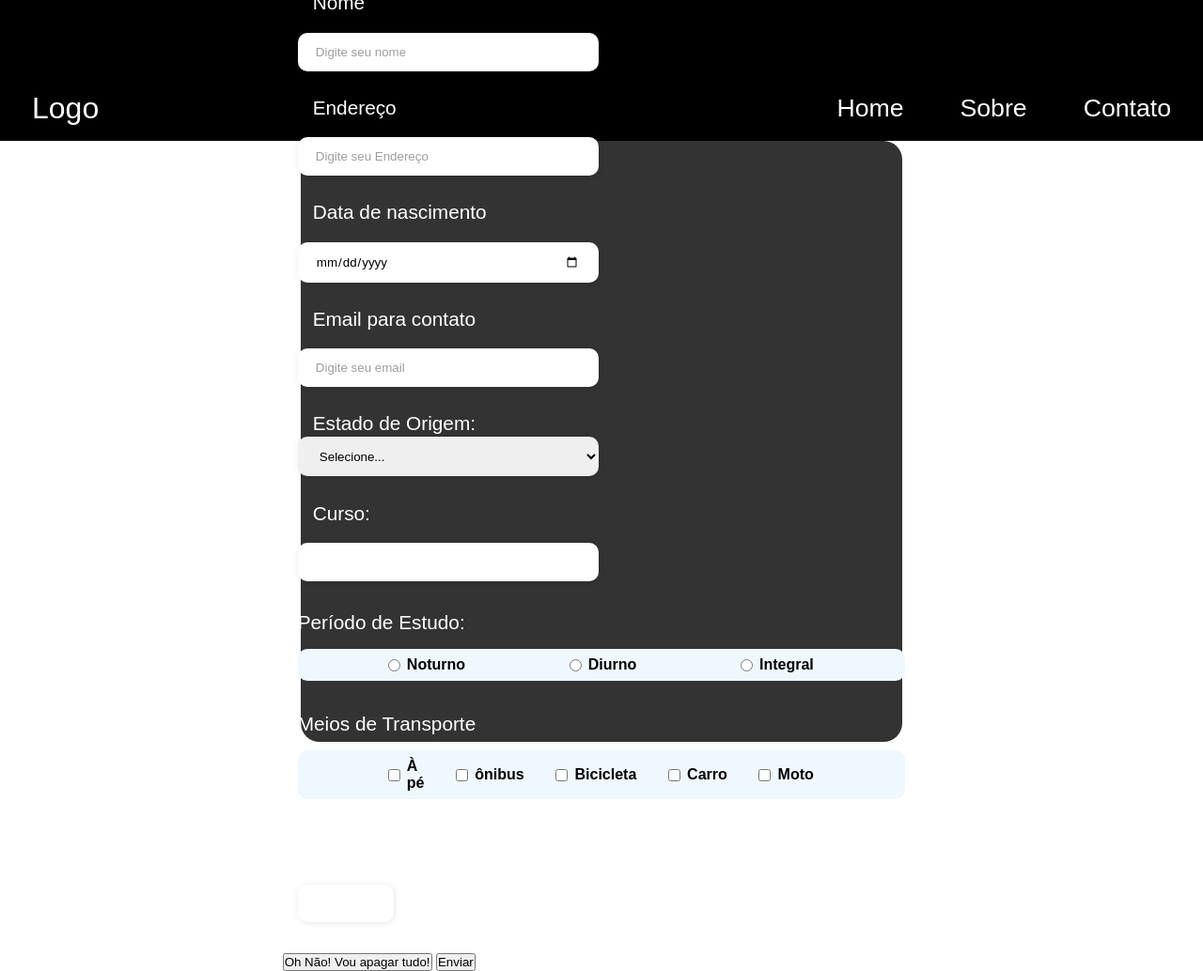
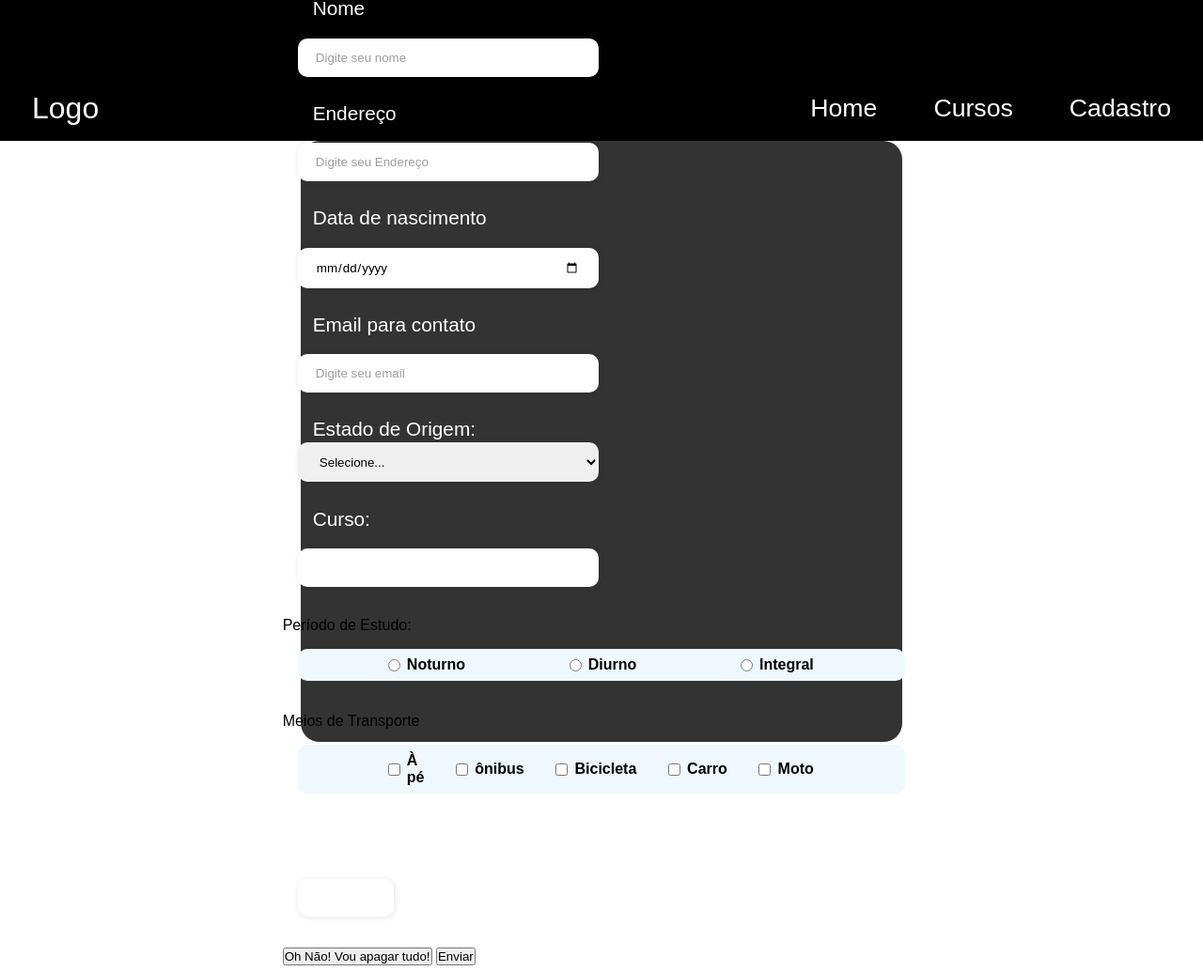
Before and after one commit to SeleneAne/suficiencia_DW10_kawane, a plain HTML site: page index.html in a window 1280 px wide. Shown: the whole page at 94% size. Drawn offline with Linux system fonts and the light colour scheme; files that its build step writes are made by us from their sources; a script that the page names is missing; a web font is replaced by a local one.

Commit message:
Update index.html

```diff
--- a/index.html
+++ b/index.html
@@ -1,10 +1,12 @@
+
+
 <!DOCTYPE html>
 <html lang="pt-br">
 
 <head>
   <meta charset="UTF-8">
   <meta name="viewport" content="width=device-width, initial-scale=1.0">
-  <link rel="stylesheet" href="style.css">
+  <link rel="stylesheet" href="css/style.css">
   <link rel="stylesheet" href="https://cdnjs.cloudflare.com/ajax/libs/font-awesome/6.5.1/css/all.min.css" integrity="sha512-DTOQO9RWCH3ppGqcWaEA1BIZOC6xxalwEsw9c2QQeAIftl+Vegovlnee1c9QX4TctnWMn13TZye+giMm8e2LwA==" crossorigin="anonymous" referrerpolicy="no-referrer" />
   <title>Navbar responsiva</title>
 </head>
@@ -17,9 +19,9 @@
         <nav class="navbar">
           <a href="/" class="logo">Logo</a>
           <ul class="nav-menu">
-            <li class="nav-item"><a hre="#" class="nav-link">Home</a></li>
-            <li class="nav-item"><a href="#" class="nav-link">Sobre</a></li>
-            <li class="nav-item"><a href="#" class="nav-link">Contato</a></li>
+            <li class="nav-item"><a href="https://www.utfpr.edu.br/" target="_blank" rel="external" class="nav-link">Home</a></li>
+            <li class="nav-item"><a href="cursos.html" class="nav-link">Cursos</a></li>
+            <li class="nav-item"><a href="index.html" class="nav-link">Cadastro</a></li>
           </ul>
           <div class="hamburgue" onclick="handleMenu()">
             <div class="logo-2"><i class="fa-solid fa-bars" style="color:rgb(255, 255, 255); font-size: 20px;" ></i></div>
@@ -109,22 +111,22 @@
 
                 </div> <!-- select-group-->
                 <br>
+
               </div> <!-- depois-scrool -->
 
               <div class="gender-group">
 
                   <div class="gender-inputs">
-                      <div class="others-labels">
+                     <div>
+
                            <label for="periodo_estudo">Período de Estudo:</label><br>
-                      </div>
+
                        <div class="gender-box">
                            <div class="gender-input">
-
                                <input type="radio" name="periodo_estudo" id="idnoturno">
                                <label for="idnoturno">Noturno</label>
                            </div>
                            <div class="gender-input">
-
                                <input type="radio" name="periodo_estudo" id="iddiurno">
                                <label for="iddiurno">Diurno</label>
                            </div>
@@ -133,13 +135,15 @@
                                <label for="idintegral">Integral</label>
                            </div>
                        </div> <!-- gender -box -->
+                     </div>
 
-                  </div> <!-- gender-inputs -->
+
                   <br>
 
 
                     <div>
-                      <div class="others-labels"><label for="meiotransporte">Meios de Transporte</label><br></div>
+
+                        <label for="meiotransporte">Meios de Transporte</label><br>
                         <div class="gender-box">
                           <div class="gender-input">
                             <input type="checkbox" name="meiotransporte" id="idape">
@@ -162,16 +166,20 @@
                             <label for="idmoto">Moto</label>
                           </div>
                         </div> <!-- gender-box -->
+                    </div>
 
-                                      </div> <!-- gender-group -->
+
+                    </div> <!-- gender-inputs -->
                                       <br>
-                    </div>
+                    </div><!-- gender-group -->
 
               <div class="input-box"> <label for="anoentrada">Ano de Entrada na Instituição:</label><br>
                   <div class="input-boxmini"><input type="number" id="anoentrada" name="anoentrada" min="2010" max="2021" required></div>
               </div><br>
+              <div class="button-group">
                 <button type="button" onclick="limparCampos()">Oh Não! Vou apagar tudo!</button>
                 <button type="submit">Enviar</button>
+              </div>
           </form>
           <script src="botoes.js"></script>
 
@@ -182,7 +190,7 @@
 
     </main>
 
-<script src="script.js"></script>
+<script src="JavaScript/script.js"></script>
 </body>
 
 </html>
```
Lines whose indentation alone changed are shown as unchanged.
